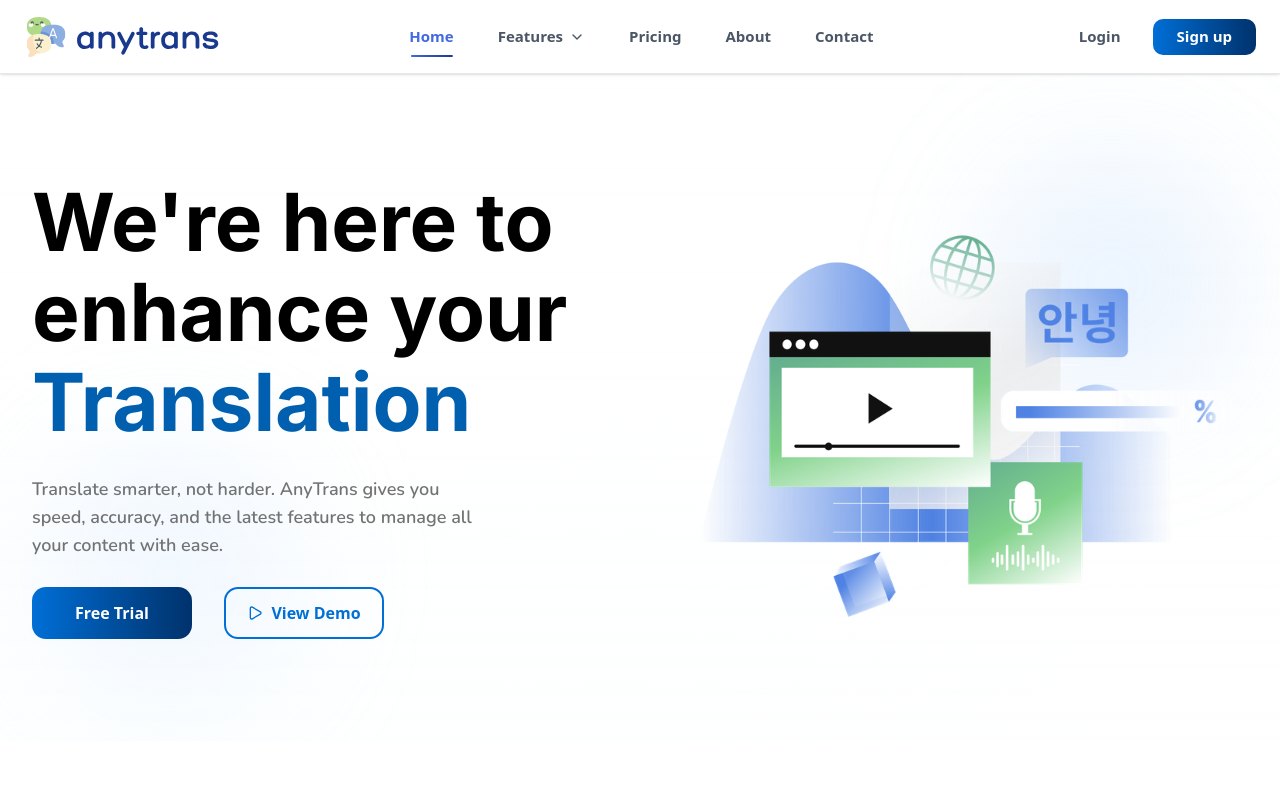
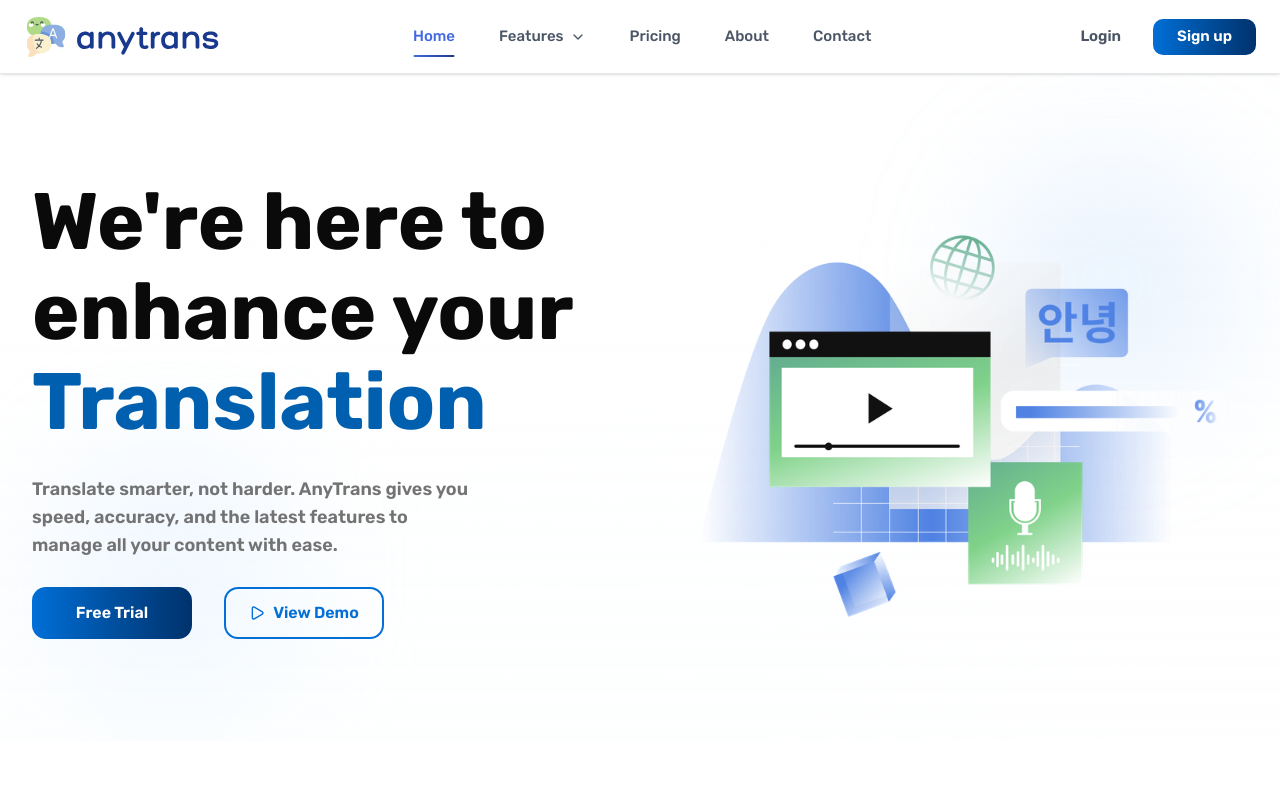
Before and after one commit to HCMUS-AnyTrans/front-end, a Next.js app: page / in a window 1280 px wide. Shown: the top 800 px of the page. Built offline with nearby package versions, Linux system fonts and the light colour scheme.

Commit message:
refactor(components): replace Inter and Nunito fonts with Rubik across various components; update font styles and class names for consistency in layout and design

```diff
--- a/app/globals.css
+++ b/app/globals.css
@@ -56,8 +56,8 @@
   --color-sidebar-ring: var(--sidebar-ring);
 
   /* Fonts */
-  --font-sans: var(--font-geist-sans);
-  --font-mono: var(--font-geist-mono);
+  --font-sans: var(--font-rubik);
+  --font-mono: var(--font-rubik);
 
   /* Radius */
   --radius-sm: calc(var(--radius) - 4px);
@@ -176,12 +176,8 @@
     @apply bg-background text-foreground;
   }
 
-  .font-inter {
-    font-family: var(--font-inter), Inter, sans-serif;
-  }
-
-  .font-nunito {
-    font-family: var(--font-nunito), Nunito, sans-serif;
+  .font-rubik {
+    font-family: var(--font-rubik), Rubik, sans-serif;
   }
 
   /* Custom font family for the logo */
--- a/app/layout.tsx
+++ b/app/layout.tsx
@@ -1,17 +1,11 @@
 import type { Metadata } from 'next';
-import { Inter, Nunito } from 'next/font/google';
+import { Rubik } from 'next/font/google';
 import './globals.css';
 import { AccountDialogProvider } from '@/contexts/AccountDialogContext';
 import { Toaster } from 'sonner';
 
-const inter = Inter({
-  variable: '--font-inter',
-  subsets: ['latin'],
-  display: 'swap',
-});
-
-const nunito = Nunito({
-  variable: '--font-nunito',
+const rubik = Rubik({
+  variable: '--font-rubik',
   subsets: ['latin'],
   display: 'swap',
 });
@@ -30,7 +24,7 @@ export default function RootLayout({
   return (
     <html lang="en">
       <body
-        className={`${inter.variable} ${nunito.variable} antialiased min-h-screen flex flex-col`}
+        className={`${rubik.variable} antialiased min-h-screen font-rubik flex flex-col`}
       >
         {children}
       </body>
--- a/src/components/Common/SectionHeader.tsx
+++ b/src/components/Common/SectionHeader.tsx
@@ -15,11 +15,11 @@ export default function SectionHeader({
 }: SectionHeaderProps) {
   return (
     <div className={`${centered ? 'text-center' : ''} ${className}`}>
-      <h2 className="text-3xl sm:text-4xl lg:text-[50px] font-bold text-foreground font-inter leading-[1.3] mb-4">
+      <h2 className="text-3xl sm:text-4xl lg:text-[50px] font-bold text-foreground  leading-[1.3] mb-4">
         {title}
       </h2>
       {subtitle && (
-        <p className="text-base lg:text-lg text-muted-foreground font-nunito max-w-2xl mx-auto">
+        <p className="text-base lg:text-lg text-muted-foreground max-w-2xl mx-auto">
           {subtitle}
         </p>
       )}
--- a/src/components/Header.tsx
+++ b/src/components/Header.tsx
@@ -79,7 +79,7 @@ export default function Header() {
 
   return (
     <>
-      <header className="sticky top-0 z-50 w-full bg-white/95 backdrop-blur-md border-b border-gray-200 shadow-sm">
+      <header className="font-medium sticky top-0 z-50 w-full bg-white/95 backdrop-blur-md border-b border-gray-200 shadow-sm">
         <div className="flex items-center justify-between w-full max-w-7xl mx-auto px-4 sm:px-6 py-3 lg:py-4">
           {/* Logo */}
           <a href="/" className="flex items-center" onClick={closeMobileMenu}>
--- a/src/components/HomePage/About.tsx
+++ b/src/components/HomePage/About.tsx
@@ -44,7 +44,7 @@ function FloatingCard({
           {category}
         </div>
         <div
-          className={`font-bold text-[15px] leading-tight transition-colors duration-500 ${
+          className={`font-medium text-[15px] leading-tight transition-colors duration-500 ${
             isHovered ? 'text-foreground' : 'text-foreground'
           }`}
         >
@@ -70,10 +70,7 @@ export default function About() {
         <div className="flex flex-col lg:flex-row items-center justify-between gap-12 lg:gap-16">
           {/* Left content */}
           <div className="flex flex-col gap-8 text-center lg:text-left w-full lg:max-w-xl">
-            <h2
-              className="font-bold text-4xl lg:text-5xl xl:text-6xl leading-tight text-foreground"
-              style={{ fontFamily: 'system-ui, -apple-system, sans-serif' }}
-            >
+            <h2 className="font-bold text-4xl lg:text-5xl xl:text-6xl leading-tight text-foreground">
               Everything You
               <br />
               <span className="text-brand-primary inline-block transition-all duration-1000 ease-out">
@@ -81,10 +78,7 @@ export default function About() {
               </span>
             </h2>
 
-            <p
-              className="text-lg leading-relaxed text-muted-foreground"
-              style={{ fontFamily: 'system-ui, -apple-system, sans-serif' }}
-            >
+            <p className="text-lg leading-relaxed text-muted-foreground">
               Our platform empowers you to translate documents, subtitles, and
               videos effortlessly. Upload DOCX, PDF, or PPTX files and get
               instant Vietnamese translations without losing formatting.
--- a/src/components/HomePage/Hero.tsx
+++ b/src/components/HomePage/Hero.tsx
@@ -37,7 +37,7 @@ export default function Hero() {
         <div className="flex flex-col gap-6 sm:gap-7 max-w-[625px] relative z-10 text-center lg:text-left">
           <div className="relative">
             <h1
-              className="font-bold text-4xl sm:text-5xl lg:text-6xl xl:text-[80px] leading-tight sm:leading-tight lg:leading-[1.1] xl:leading-[90px] text-black font-inter transition-all duration-1000 ease-out"
+              className="font-bold text-4xl sm:text-5xl lg:text-6xl xl:text-[80px] leading-tight sm:leading-tight lg:leading-[1.1] xl:leading-[90px] text-blacktransition-all duration-1000 ease-out"
               style={{
                 transform: isVisible ? 'translateY(0)' : 'translateY(30px)',
                 opacity: isVisible ? 1 : 0,
@@ -60,7 +60,7 @@ export default function Hero() {
           </div>
 
           <p
-            className="font-semibold text-base sm:text-lg leading-6 sm:leading-7 text-muted-foreground max-w-[448px] font-nunito mx-auto lg:mx-0 transition-all duration-1000 ease-out"
+            className="font-semibold text-base sm:text-lg leading-6 sm:leading-7 text-muted-foreground max-w-[448px] mx-auto lg:mx-0 transition-all duration-1000 ease-out"
             style={{
               transform: isVisible ? 'translateY(0)' : 'translateY(20px)',
               opacity: isVisible ? 1 : 0,
--- a/src/components/HomePage/Statistics.tsx
+++ b/src/components/HomePage/Statistics.tsx
@@ -83,10 +83,10 @@ export function StatItem({
       </div>
 
       <div className="flex flex-col gap-3 lg:gap-6 w-full lg:w-[165px]">
-        <div className="font-semibold text-2xl lg:text-[40px] leading-[1.3] text-foreground font-inter capitalize">
+        <div className="font-semibold text-2xl lg:text-[40px] leading-[1.3] text-foreground capitalize">
           {count}+
         </div>
-        <div className="font-bold text-sm lg:text-base leading-6 text-muted-foreground font-nunito">
+        <div className="font-bold text-sm lg:text-base leading-6 text-muted-foreground font-rubik">
           {label}
         </div>
       </div>
--- a/src/components/Layout/Header/FeaturesDropdown.tsx
+++ b/src/components/Layout/Header/FeaturesDropdown.tsx
@@ -34,7 +34,7 @@ export default function FeaturesDropdown({
       <button
         onMouseEnter={onMouseEnter}
         onMouseLeave={onMouseLeave}
-        className={`relative flex items-center gap-1.5 px-3 xl:px-5 py-2.5 rounded-lg font-semibold text-sm xl:text-[15px] transition-all duration-300 cursor-pointer ${
+        className={`relative flex items-center gap-1.5 px-3 xl:px-5 py-2.5 rounded-lg font-medium text-sm xl:text-[15px] transition-all duration-300 cursor-pointer ${
           isActive
             ? 'text-[#4169E1]'
             : 'text-gray-600 hover:text-gray-900 hover:bg-gray-50'
--- a/src/components/Layout/Header/NavigationLink.tsx
+++ b/src/components/Layout/Header/NavigationLink.tsx
@@ -16,7 +16,7 @@ export default function NavigationLink({
   return (
     <a
       href={href}
-      className={`relative px-3 xl:px-5 py-2.5 rounded-lg font-semibold text-sm xl:text-[15px] transition-all duration-300 ${
+      className={`relative px-3 xl:px-5 py-2.5 rounded-lg  text-sm xl:text-[15px] transition-all duration-300 ${
         isActive
           ? 'text-[#4169E1]'
           : 'text-gray-600 hover:text-gray-900 hover:bg-gray-50'
```
Also changed, not shown: src/components/HomePage/PreviewModal.tsx (+8 -8 lines).
